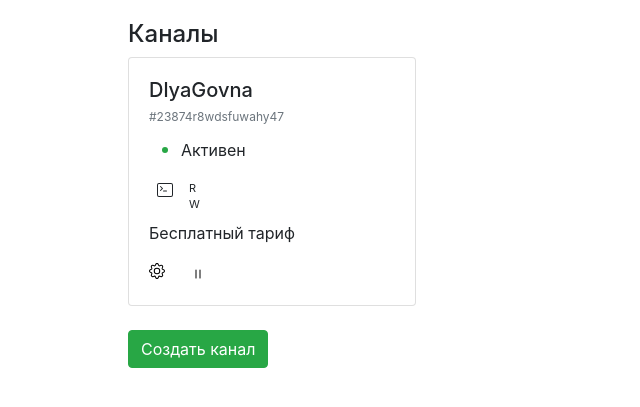
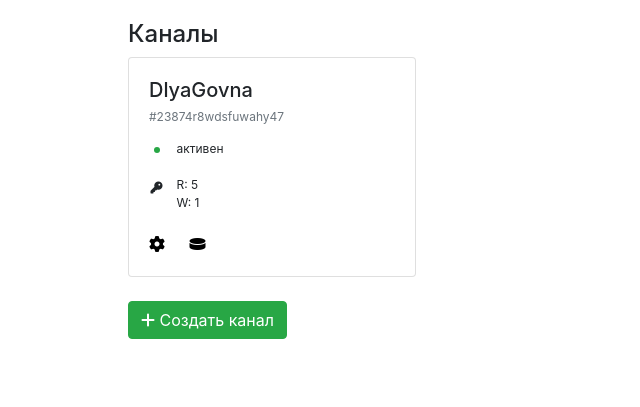
Before and after one commit to gaskeo/limq-panel, a Flask app: page / in a window 1280 px wide. Shown: the part 53-460 px from the top of the page, without its empty margins (0-640 px from the left). Run offline with Flask 2, Linux system fonts and the light colour scheme; a user stored in the database is signed in; tables that the repository leaves empty hold one stand-in row (values such as "Sample post"); some libraries are stand-ins or nearby versions.

Commit message:
There is no truth is the Force, but there is truth in you

```diff
--- a/core.py
+++ b/core.py
@@ -12,10 +12,9 @@ from flask_wtf import FlaskForm
 from wtforms import StringField, PasswordField, BooleanField, SubmitField
 from wtforms.validators import DataRequired
 
-from data import db_session
-from data.users import User
+from storage.users import User
 
-from data.db_session import create_session, global_init
+from storage.db_session import base_init
 
 app = Flask(__name__)
 
@@ -23,7 +22,8 @@ login_manager = LoginManager()
 login_manager.init_app(app)
 
 app.config["SECRET_KEY"] = "lithium_secret_key"
-global_init("db/Users.sqlite")
+
+SessObject = base_init()
 
 
 class LoginForm(FlaskForm):
@@ -44,14 +44,14 @@ class RegisterForm(FlaskForm):
 
 @login_manager.user_loader
 def load_user(user_id):
-    session = db_session.create_session()
+    session = SessObject()
     return session.query(User).get(user_id)
 
 
 @app.route("/")
 def index():
     param = dict()
-    param["title"] = "title"
+    param["title"] = "LithiumMQ"
     param["name_site"] = "Lithium MQ"
     param["current_user"] = current_user
     return render_template("base.html", **param)
@@ -60,26 +60,29 @@ def index():
 @app.route("/register", methods=["GET", "POST"])
 def register():
     form = RegisterForm()
-    param = dict()
-    param["name_site"] = "Lithium MQ"
-    param["title"] = "Регистрация"
-    param["form"] = form
+
+    param = {"name_site": "Lithium MQ", "title": "Регистрация", "form": form}
+
     if form.validate_on_submit():
         if form.password.data != form.password_again.data:
             return render_template("reg_form.html", title="Регистрация",
                                    form=form,
                                    message="Пароли не совпадают")
-        session = create_session()
+        session = SessObject()
         if session.query(User).filter(User.email == form.email.data).first():
             param["message"] = "Пользователь с таким email уже существует"
             return render_template("reg_form.html", **param)
+
+        # noinspection PyArgumentList
         user = User(
             email=form.email.data,
             username=form.username.data
         )
+
         user.set_password(form.password.data)
         session.add(user)
         session.commit()
+
         return redirect("/login")
 
     return render_template("reg_form.html", **param)
@@ -88,11 +91,11 @@ def register():
 @app.route("/login", methods=["GET", "POST"])
 def login():
     form = LoginForm()
-    param = dict()
-    param["name_site"] = "Lithium MQ"
-    param["form"] = form
+
+    param = {"name_site": "Lithium MQ", "form": form}
+
     if form.validate_on_submit():
-        session = db_session.create_session()
+        session = SessObject()
         user = session.query(User).filter(User.email == form.email.data).first()
         if user and user.check_password(form.password.data):
             login_user(user)
--- a/data/__all_models.py
+++ /dev/null
@@ -1 +0,0 @@
-from . import users
--- a/data/db_session.py
+++ /dev/null
@@ -1,33 +0,0 @@
-import sqlalchemy as sa
-import sqlalchemy.orm as orm
-from sqlalchemy.orm import Session
-import sqlalchemy.ext.declarative as dec
-
-SqlAlchemyBase = dec.declarative_base()
-
-__factory = None
-
-
-def global_init(db_file):
-    global __factory
-
-    if __factory:
-        return
-
-    if not db_file or not db_file.strip():
-        raise Exception("Необходимо указать файл базы данных.")
-
-    conn_str = f'sqlite:///{db_file.strip()}?check_same_thread=False'
-    print(f"Подключение к базе данных по адресу {conn_str}")
-
-    engine = sa.create_engine(conn_str, echo=False)
-    __factory = orm.sessionmaker(bind=engine)
-
-    from . import __all_models
-
-    SqlAlchemyBase.metadata.create_all(engine)
-
-
-def create_session() -> Session:
-    global __factory
-    return __factory()
--- a/static/css/style.css
+++ b/static/css/style.css
@@ -61,6 +61,7 @@ span.mq-label {
 .card-usage-block {
 	padding-top: 0px;
 	margin-top: 0px;
+	margin-left: -8.5px;
 }
 
 .channel-id {
@@ -71,3 +72,28 @@ span.mq-label {
     vertical-align: top;
     margin-top: 2px;
 }
+
+.activity-status {
+    height: 30px;
+}
+
+span.card-ic {
+    height: 36px;
+    width: 36px;
+}
+
+.fas-card {
+    font-size: 12px;
+    margin-top: 12px;
+    margin-left: 10px;
+}
+
+span.card-val {
+    width: 100px;
+    font-size: 12px;
+    padding-top: 6.5px;
+}
+
+.plan {
+    margin-top: 20px;
+}
--- a/templates/base.html
+++ b/templates/base.html
@@ -6,6 +6,7 @@
           href="https://stackpath.bootstrapcdn.com/bootstrap/4.4.1/css/bootstrap.min.css"
           integrity="sha384-Vkoo8x4CGsO3+Hhxv8T/Q5PaXtkKtu6ug5TOeNV6gBiFeWPGFN9MuhOf23Q9Ifjh"
           crossorigin="anonymous">
+    <script src="https://kit.fontawesome.com/e71433d341.js" crossorigin="anonymous"></script>
     <link href="https://fonts.googleapis.com/css2?family=Open+Sans:wght@300;400&display=swap"
           rel="stylesheet">
     <link rel="stylesheet" href="/static/css/style.css">
@@ -50,43 +51,46 @@
         <div class="card-body">
             <h5 class="card-title">DlyaGovna</h5>
             <p class="channel-id card-subtitle mb-2 text-muted">#23874r8wdsfuwahy47</p>
-            <div class="container card-container">
-                <div class="d-flex flex-row d-inline-flex align-items-start align-items-lg-center">
-                    <svg class="bi bi-dot text-success" width="32" height="32" viewBox="0 0 16 16"
-                         fill="currentColor" xmlns="http://www.w3.org/2000/svg">
-                        <path fill-rule="evenodd" d="M8 9.5a1.5 1.5 0 100-3 1.5 1.5 0 000 3z"
-                              clip-rule="evenodd"/>
+
+
+<!--            хуйговноимуровей-->
+
+            <div class="d-flex card-usage-block">
+                <span class="card-ic">
+                    <svg class="bi bi-dot text-success" width="32" height="32" viewBox="0 0 16 16" fill="currentColor" xmlns="http://www.w3.org/2000/svg">
+                        <path fill-rule="evenodd" d="M8 9.5a1.5 1.5 0 100-3 1.5 1.5 0 000 3z" clip-rule="evenodd"></path>
                     </svg>
-                    <p class="card-text">Активен</p>
-                </div>
+                </span>
+                <span class="card-val">
+                    активен
+                </span>
             </div>
+
             <div class="d-flex card-usage-block">
-                <div class="p-2">
-                    <svg class="bi bi-terminal no-va" width="1em" height="1em" viewBox="0 0 16 16" fill="currentColor" xmlns="http://www.w3.org/2000/svg">
-                          <path fill-rule="evenodd" d="M14 2H2a1 1 0 00-1 1v10a1 1 0 001 1h12a1 1 0 001-1V3a1 1 0
-                          00-1-1zM2 1a2 2 0 00-2 2v10a2 2 0 002 2h12a2 2 0 002-2V3a2 2 0 00-2-2H2z" clip-rule="evenodd"/>
-                          <path fill-rule="evenodd" d="M6 9a.5.5 0 01.5-.5h3a.5.5 0 010 1h-3A.5.5 0 016 9zM3.146
-                          4.146a.5.5 0 01.708 0l2 2a.5.5 0 010 .708l-2 2a.5.5 0 11-.708-.708L4.793 6.5 3.146 4.854a.5.5 0 010-.708z" clip-rule="evenodd"/>
-                    </svg>
-                </div>
-                <div class="p-2"><p class="card-use">R</p><p class="card-use">W</p></div>
+                <span class="card-ic">
+                    <i class="fas fa-key fas-card"></i>
+                </span>
+                <span class="card-val">
+                    R: 5
+                    <br>
+                    W: 1
+                </span>
             </div>
-            <p class="card-text">Бесплатный тариф</p>
-            <a href="#" class="card-link">
-                <svg class="bi bi-gear no-va" width="1em" height="1em" viewBox="0 0 16 16" fill="currentColor" xmlns="http://www.w3.org/2000/svg">
-                      <path fill-rule="evenodd" d="M8.837 1.626c-.246-.835-1.428-.835-1.674 0l-.094.319A1.873 1.873 0 014.377 3.06l-.292-.16c-.764-.415-1.6.42-1.184 1.185l.159.292a1.873 1.873 0 01-1.115 2.692l-.319.094c-.835.246-.835 1.428 0 1.674l.319.094a1.873 1.873 0 011.115 2.693l-.16.291c-.415.764.42 1.6 1.185 1.184l.292-.159a1.873 1.873 0 012.692 1.116l.094.318c.246.835 1.428.835 1.674 0l.094-.319a1.873 1.873 0 012.693-1.115l.291.16c.764.415 1.6-.42 1.184-1.185l-.159-.291a1.873 1.873 0 011.116-2.693l.318-.094c.835-.246.835-1.428 0-1.674l-.319-.094a1.873 1.873 0 01-1.115-2.692l.16-.292c.415-.764-.42-1.6-1.185-1.184l-.291.159A1.873 1.873 0 018.93 1.945l-.094-.319zm-2.633-.283c.527-1.79 3.065-1.79 3.592 0l.094.319a.873.873 0 001.255.52l.292-.16c1.64-.892 3.434.901 2.54 2.541l-.159.292a.873.873 0 00.52 1.255l.319.094c1.79.527 1.79 3.065 0 3.592l-.319.094a.873.873 0 00-.52 1.255l.16.292c.893 1.64-.902 3.434-2.541 2.54l-.292-.159a.873.873 0 00-1.255.52l-.094.319c-.527 1.79-3.065 1.79-3.592 0l-.094-.319a.873.873 0 00-1.255-.52l-.292.16c-1.64.893-3.433-.902-2.54-2.541l.159-.292a.873.873 0 00-.52-1.255l-.319-.094c-1.79-.527-1.79-3.065 0-3.592l.319-.094a.873.873 0 00.52-1.255l-.16-.292c-.892-1.64.902-3.433 2.541-2.54l.292.159a.873.873 0 001.255-.52l.094-.319z" clip-rule="evenodd"/>
-                      <path fill-rule="evenodd" d="M8 5.754a2.246 2.246 0 100 4.492 2.246 2.246 0 000-4.492zM4.754 8a3.246 3.246 0 116.492 0 3.246 3.246 0 01-6.492 0z" clip-rule="evenodd"/>
-                </svg>
-            </a>
-            <a href="#" class="card-link">
-                <svg class="bi bi-pause" width="1em" height="1em" viewBox="0 0 16 16" fill="currentColor" xmlns="http://www.w3.org/2000/svg">
-                    <path fill-rule="evenodd" d="M6 3.5a.5.5 0 01.5.5v8a.5.5 0 01-1 0V4a.5.5 0 01.5-.5zm4 0a.5.5 0 01.5.5v8a.5.5 0 01-1 0V4a.5.5 0 01.5-.5z" clip-rule="evenodd"/>
-                </svg>
-            </a>
+
+            <!-- <p class="card-text plan">Бесплатный тариф</p>-->
+
+            <div class="plan">
+                <a href="#" class="card-link">
+                    <i class="fas fa-cog"></i>
+                </a>
+                <a href="#" class="card-link">
+                    <i class="fas fa-hockey-puck"></i>
+                </a>
+            </div>
         </div>
     </div>
     <br><a href="/add_token">
-    <button type="submit" class="btn btn-success">Создать канал</button>
+    <button type="submit" class="btn btn-success"><i class="fas fa-plus"></i> Создать канал</button>
 </a>
     {% else %}
     <h4>Тут крутой шоукейс</h4>
```
Also changed, not shown: storage/db_session.py (added), storage/users.py.
